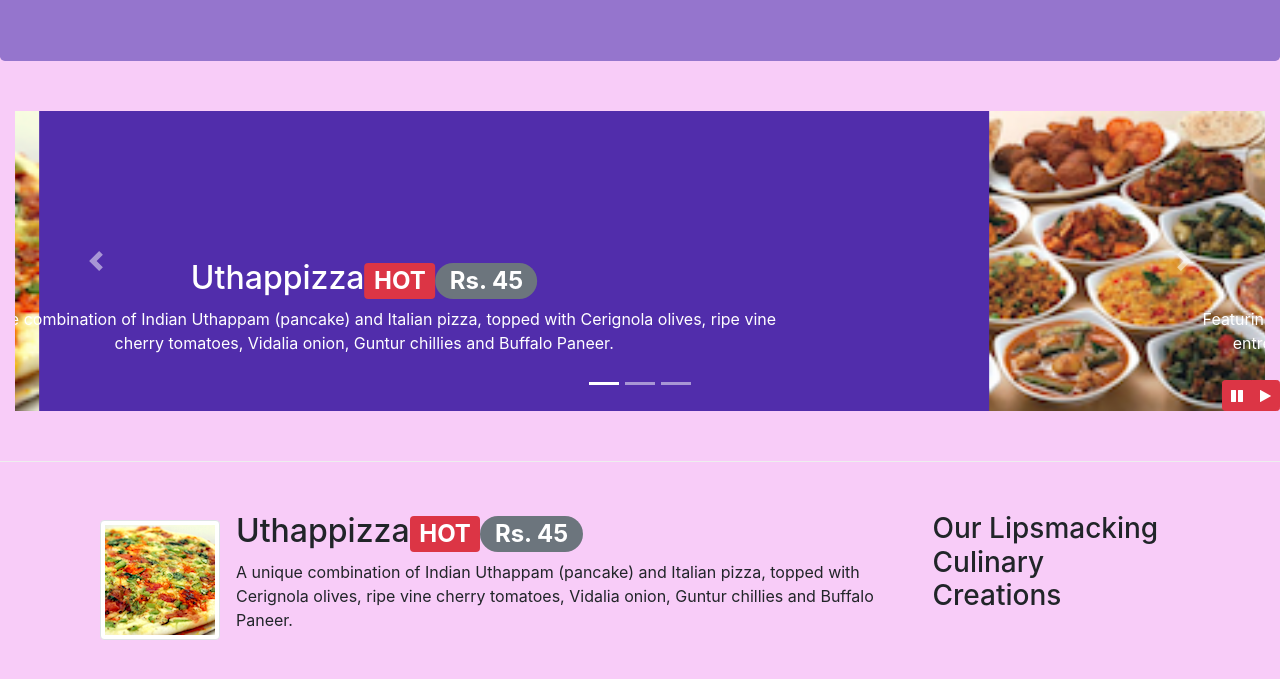
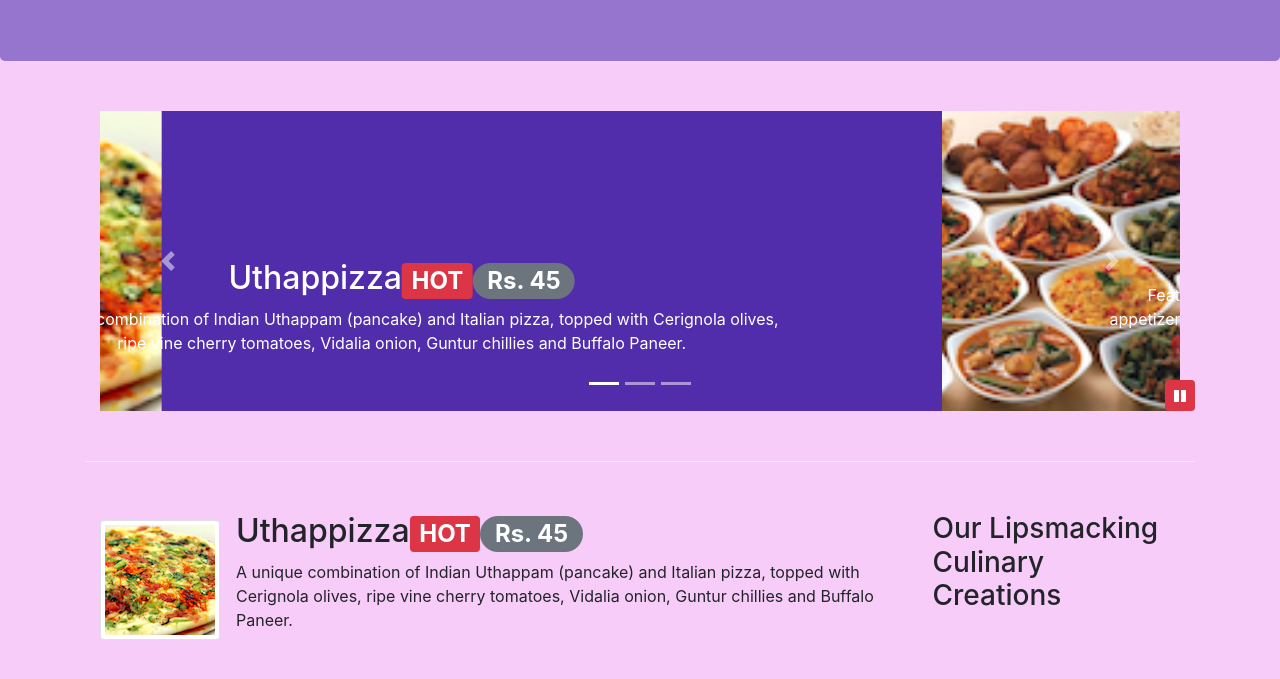
Before and after one commit to rishimish/Restorante-conFusin, a website: page index.html in a window 1280 px wide. Shown: the part 261-940 px from the top of the page. Drawn offline with nearby package versions, Linux system fonts and the light colour scheme.

Commit message:
JQuery add/remove/hasClass compnents

```diff
--- a/index.html
+++ b/index.html
@@ -161,6 +161,7 @@
         </div>
     </header>
 
+    <div class="container">
         <div class="row row-content">
             <div class="col">
                 <div id="mycarousel" class="carousel slide" data-ride="carousel">
@@ -168,11 +169,12 @@
                         <div class="carousel-item active">
                             <img class="d-block img-fluid" src="img/uthappizza.png" alt="uthappizza">
                             <div class="carousel-caption d-none d-md-block">
-                                <h2 class="mt-0">Uthappizza<span class="badge badge-danger">HOT </span><span class="badge badge-pill badge-secondary"> Rs. 45</span></h2>
+                                <h2>Uthappizza<span class="badge badge-danger">HOT </span><span class="badge badge-pill badge-secondary"> Rs. 45</span></h2>
                                 <p class="d-none d-sm-block">A unique combination of Indian Uthappam (pancake)
                                      and Italian pizza, topped with Cerignola olives, ripe vine cherry tomatoes, Vidalia onion, Guntur chillies and Buffalo Paneer.</p>
                             </div>
                         </div>
+
                         <div class="carousel-item">
                             <img class="d-block img-fluid" src="img/buffet.png" alt="Weekend Buffet">
                             <div class="carousel-caption d-none d-md-block">
@@ -181,6 +183,7 @@
                                 Free flowing bubbly and soft drinks. All for just $19.99 per person </p>
                             </div>
                         </div>
+
                         <div class="carousel-item">
                             <img class="d-block img-fluid" src="img/alberto.png" alt="Executive chef">
                             <h2>Alberto Somayya</h2>
@@ -201,12 +204,8 @@
                 <a class="carousel-control-next" href="#mycarousel" role="button" data-slide-to="next">
                     <span class="carousel-control-next-icon"></span>
                 </a>
-                <div class="btn-group" id="carouselbtn">
-                    <button class="btn btn-danger btn-sm" id="carousel-pause">
+                <button class="btn btn-danger btn-sm" id="carouselbtn">
                     <span class="fa fa-pause"></span>
-                    </button>
-                    <button class="btn btn-danger btn-sm" id="carousel-play">
-                        <span class="fa fa-play"></span>
                 </button>
             </div>
         </div>
@@ -308,11 +307,17 @@
      <script>
          $(document).ready(function() {
              $('#mycarousel').carousel({interval:2000 });
-             $('#carousel-pause').click(function() {
+             $('#carouselbtn').click(function() {
+                 if($('#carouselbtn').children('span').hasClass('fa-pause')){
                     $('#mycarousel').carousel('pause');
-             });
-             $('#carousel-play').click(function() {
+                    $('#carouselbtn').children('span').removeClass('fa-pause');
+                    $('#carouselbtn').children('span').addClass('fa-play');
+                 }
+                 else if($('#carouselbtn').children('span').hasClass('fa-play')){
                     $('#mycarousel').carousel('cycle');
+                    $('#carouselbtn').children('span').removeClass('fa-play');
+                    $('#carouselbtn').children('span').addClass('fa-pause');
+                }
              });
          });
     </script>
```
Lines whose indentation alone changed are shown as unchanged.
